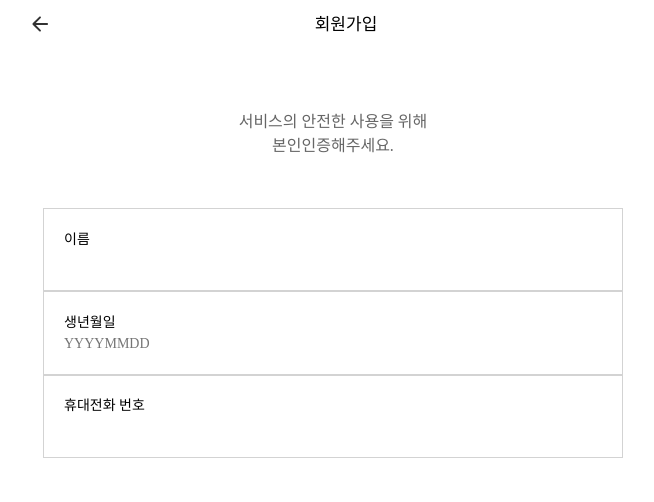
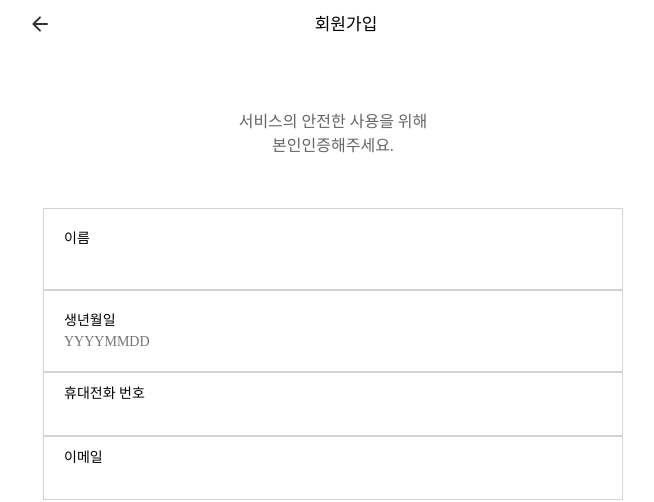
Before and after one commit to doooolphin/frontend, a React app: page /sign-up/authentication in a window 1280 px wide. Shown: the top 502 px of the page, without its empty margins (307-961 px from the left). Built offline with nearby package versions, Linux system fonts and the light colour scheme.

Commit message:
[ADD] Authentication email UI 추가

```diff
--- a/src/pages/SignUp/Authentication.jsx
+++ b/src/pages/SignUp/Authentication.jsx
@@ -109,21 +109,32 @@ const btnWhiteColor = css`
   color: ${color.gray};
 `;
 
+const AuthenticationCss = {
+  emailError: css`
+    color: red;
+    margin-left: 20px;
+  `
+};
+
 const SignUpAuthentication = () => {
   const [messageApi, contextHolder] = message.useMessage();
   const navigate = useNavigate();
   const nameRef = useRef(null);
   const birthRef = useRef(null);
   const telRef = useRef(null);
+  const emailRef = useRef(null);
   const authNumRef = useRef(null);
 
   const [info, setInfo] = useState({
     name: '',
     birth: '',
     tel: '',
+    email: '',
     isLocal: true,
     isMan: true
   });
+
+  const [emailError, setEmailError] = useState('');
 
   const [nameBtnState, setNameBtnState] = useState(false);
   const [birthBtnState, setBirthBtnState] = useState(false);
@@ -138,8 +149,10 @@ const SignUpAuthentication = () => {
     } else if (active === 'birth') {
       birthRef.current.focus();
       !birthBtnState && setBirthBtnState(true);
+    } else if (active === 'tel') {
+      telRef.current.focus();
     } else {
-      isRequest ? authNumRef.current.focus() : telRef.current.focus();
+      isRequest ? authNumRef.current.focus() : emailRef.current.focus();
     }
   };
 
@@ -151,7 +164,7 @@ const SignUpAuthentication = () => {
   };
 
   const onChangeNameInput = (event) => {
-    const result = event.target.value.replace(/[^(ㄱ-힣)]/g, '');
+    const result = event.target.value.replace(/[^(ㄱ-힣)(a-z)(A-Z)]/g, '');
     setInfoState({
       name: result
     });
@@ -197,6 +210,18 @@ const SignUpAuthentication = () => {
     });
   };
 
+  const onChangeEmailInput = (event) => {
+    setInfoState({
+      email: event.target.value
+    });
+    const regex = /^[0-9a-zA-Z]([-_\.]?[0-9a-zA-Z])*@[0-9a-zA-Z]([-_\.]?[0-9a-zA-Z])*\.[a-zA-Z]{2,3}$/i;
+    if (regex.test(event.target.value)) {
+      setEmailError('');
+    } else {
+      setEmailError('이메일 형식에 맞지 않습니다.');
+    }
+  };
+
   const onClickRequest = () => {
     setIsRequest(true);
   };
@@ -206,10 +231,14 @@ const SignUpAuthentication = () => {
   };
 
   const isAbleRequest = useMemo(
-    () => info.birth.length > 9 && info.name && /^[0-9]{3}-[0-9]{3,4}-[0-9]{4}$/.test(info.tel),
+    () =>
+      info.birth.length > 9 &&
+      info.name &&
+      /^[0-9]{3}-[0-9]{3,4}-[0-9]{4}$/.test(info.tel) &&
+      info.email &&
+      !emailError,
     [info]
   );
-
   return (
     <>
       {contextHolder}
@@ -341,6 +370,25 @@ const SignUpAuthentication = () => {
                 maxLength={13}
               />
             </SideWrapper>
+          </SubWrapper>
+          <SubWrapper
+            isLast={true}
+            css={activeInfo === 'email' ? borderColor : null}
+            onClick={() => onClickSubWrapper('email')}
+          >
+            <SideWrapper isLeft={true}>
+              <NameText css={activeInfo === 'email' ? textColor : null} isRequest={isRequest}>
+                이메일<span css={AuthenticationCss.emailError}>{emailError}</span>
+              </NameText>
+              <Input
+                ref={emailRef}
+                onChange={onChangeEmailInput}
+                value={info.email}
+                readOnly={isRequest}
+                isRequest={isRequest}
+                maxLength={50}
+              />
+            </SideWrapper>
             {isRequest && (
               <>
                 <AuthNumWrapper>
```
